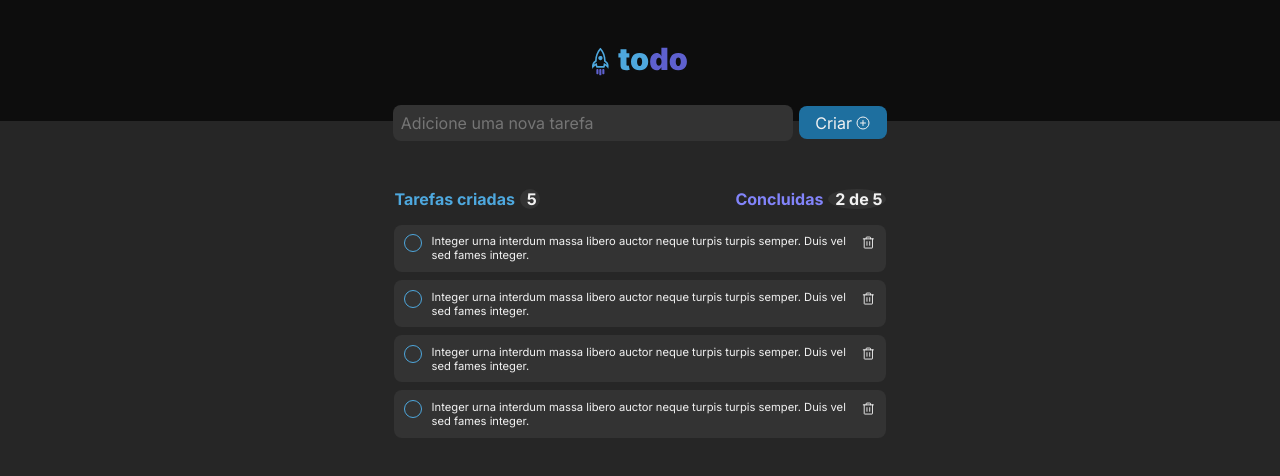
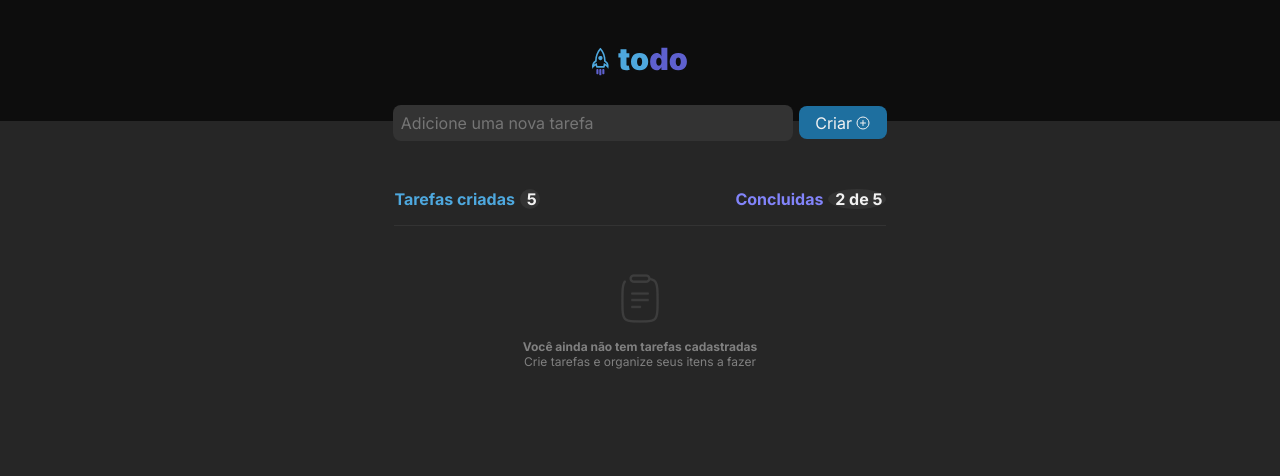
Before and after one commit to horquidia-lima/toDoList, a React (Vite) app in the folder ToDoList-js/ToDoList/: page / in a window 1280 px wide. Shown: the top 476 px of the page. Built offline with nearby package versions, Linux system fonts and the light colour scheme.

Commit message:
created css no task

```diff
--- /dev/null
+++ b/ToDoList-js/ToDoList/src/components/NoTasksCreated.jsx
@@ -0,0 +1,14 @@
+import imgClipBoard from '../assets/Clipboard.svg'
+import styles from './NoTasksCreated.module.css'
+
+export function NoTasksCreated(){
+    return(
+        <div className={styles.notasks}>
+            <div className={styles.notask}>
+                <img src={imgClipBoard} alt="" />
+                <p>Você ainda não tem tarefas cadastradas</p>
+                <p>Crie tarefas e organize seus itens a fazer</p>
+            </div>
+        </div>
+    )
+}
--- /dev/null
+++ b/ToDoList-js/ToDoList/src/components/NoTasksCreated.module.css
@@ -0,0 +1,21 @@
+.notasks {
+    border-top: 1px solid var(--gray-400);
+    margin-top: 1rem;
+}
+
+.notasks img {
+    width: 10%;
+    margin: 3rem auto 1rem;
+
+    display:flex;
+}
+
+.notask p:nth-of-type(1) {
+    font-weight: bold;
+}
+
+.notask p{
+    text-align: center;
+    font-size: 0.75rem;
+    color: var(--gray-300);
+}
--- a/ToDoList-js/ToDoList/src/components/TasksCreated.jsx
+++ b/ToDoList-js/ToDoList/src/components/TasksCreated.jsx
@@ -1,5 +1,6 @@
 import {Trash} from 'phosphor-react'
 import styles from './TasksCreated.module.css'
+import { NoTasksCreated } from './NoTasksCreated'
 
 export function TasksCreated(){
     return(
@@ -15,7 +16,8 @@ export function TasksCreated(){
                     <span> 2 de 5</span>
                 </p>
             </div>
-
+            <NoTasksCreated/>
+            {/*
             <div className={styles.tareas}>
                 <div className={styles.tarea}>
                     <input type="checkbox" />
@@ -42,7 +44,7 @@ export function TasksCreated(){
                 </div>
             </div>
 
-
+    */}
         </div>
     )
 }
--- a/ToDoList-js/ToDoList/src/components/TasksCreated.module.css
+++ b/ToDoList-js/ToDoList/src/components/TasksCreated.module.css
@@ -49,8 +49,10 @@ span {
 .tarea input {
     appearance: none;
     border: 1.4px solid var(--blue);
-    width: 0.112px;
-    height: 0.112px;
+    width: 0.000005px;
+    height: 0.000005px;
     cursor: pointer;
     border-radius: 50%;
+
+    display: flex;
 }
```
Also changed, not shown: ToDoList-js/ToDoList/src/assets/Clipboard.svg (added).
